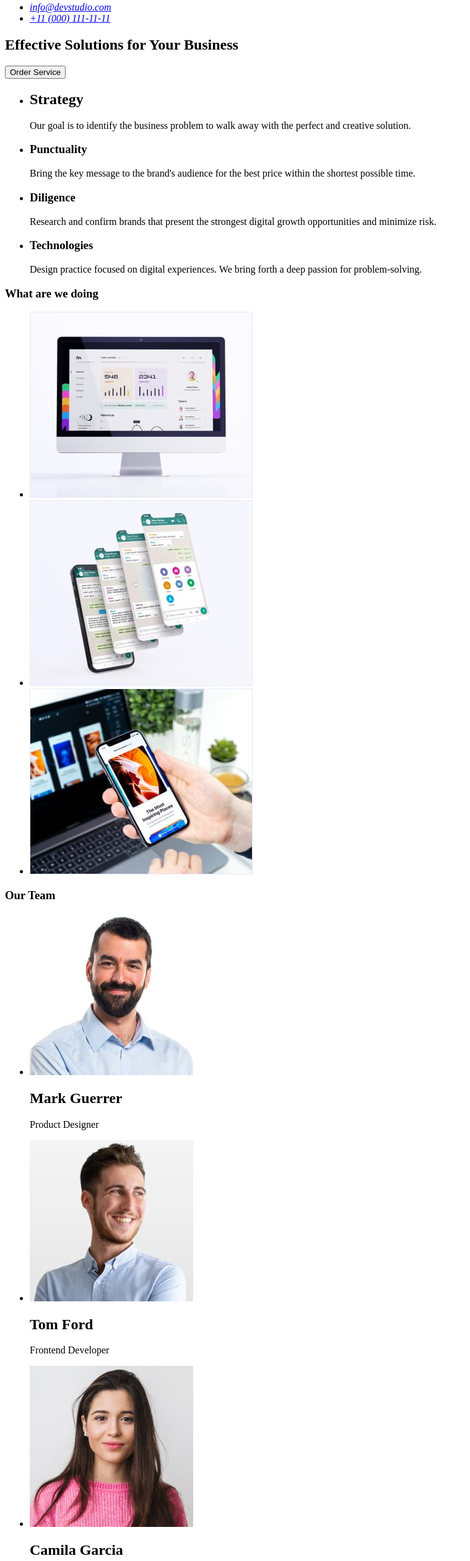
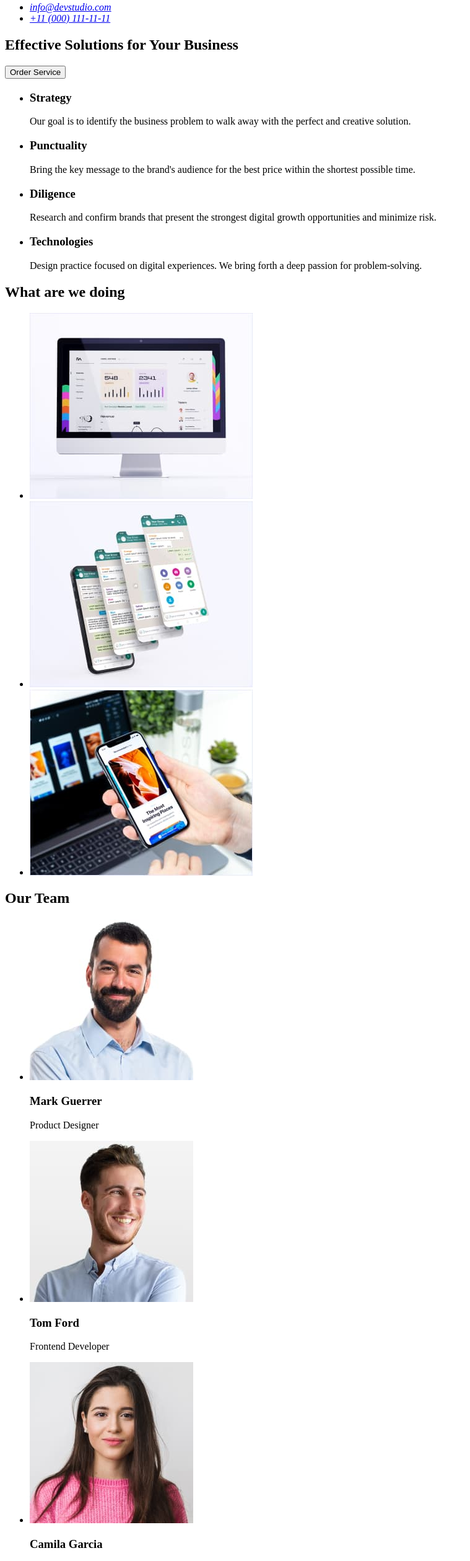
Before and after one commit to DemoUser0966/goit-markup-hw-01, a plain HTML site: page index.html in a window 1280 px wide. Shown: the part 109-2628 px from the top of the page at 62% size, without its empty margins (0-759 px from the left). Drawn offline with Linux system fonts and the light colour scheme.

Commit message:
Update index.html

```diff
--- a/index.html
+++ b/index.html
@@ -8,10 +8,9 @@
 </head>
 <body>
     <header>
-        <a href="./index.html">
-            WebStudio
-        </a>
         <nav>
+        <a href="./index.html">WebStudio</a>
+
             <ul>
                 <li>
                    <a href="">
@@ -62,9 +61,10 @@
         </section>
 
         <section>
+            <h2></h2>
             <ul>
                 <li>
-                    <h2>Strategy</h2>
+                    <h3>Strategy</h3>
                     <p>
                 Our goal is to identify the business problem to walk away with the perfect and creative solution.
                     </p>
@@ -96,9 +96,9 @@
         </section>
 
         <section>
-            <h3>
+            <h2>
                 What are we doing
-            </h3>
+            </h2>
             <ul>
                 <li>
                 <img src="./images/PC.jpg" alt="pc" width="360">
@@ -113,28 +113,28 @@
 
         </section>
         <section>
-            <h3>
+            <h2>
                 Our Team
-            </h3>
+            </h2>
             <ul>
                 <li>
                     <img src="./images/Mark.jpg" alt="Mark" width="264">
-                    <h2>Mark Guerrer</h2>
+                    <h3>Mark Guerrer</h3>
                     <p> Product Designer </p>
                 </li>
                 <li>
                     <img src="./images/Tom.jpg" alt="Tom" width="264">
-                    <h2>Tom Ford</h2>
+                    <h3>Tom Ford</h3>
                     <p> Frontend Developer</p>
                 </li>
                 <li>
                     <img src="./images/Camila.jpg" alt="Camila" width="264">
-                    <h2>Camila Garcia</h2>
+                    <h3>Camila Garcia</h3>
                     <p> Marketing</p>
                 </li>
                 <li>
                     <img src="./images/Daniel.jpg" alt="Daniel" width="264">
-                    <h2>Daniel Wilson</h2>
+                    <h3>Daniel Wilson</h3>
                     <p>UI Designer</p>
                 </li>
             </ul>
```
